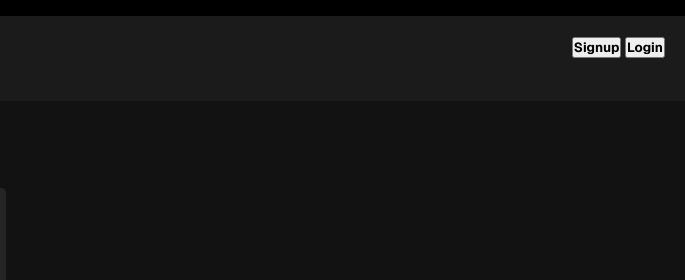
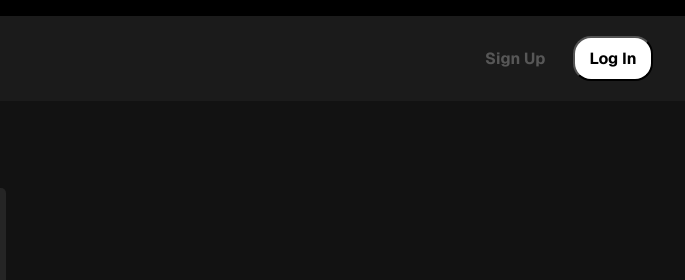
Before and after one commit to AnuragBaruah47/SpotifyClone, a plain HTML site: page index.html in a window 1280 px wide. Shown: the top 280 px of the page, 595-1280 px from the left. Drawn offline with nearby package versions, Linux system fonts and the light colour scheme; a web font is replaced by a local one.

Commit message:
Buttons Done And Js Begins

```diff
--- a/index.html
+++ b/index.html
@@ -102,8 +102,8 @@
             </div>
           </div>
           <div class="buttons">
-            <button>Signup</button>
-            <button>Login</button>
+            <button class="signup-btn">Sign Up</button>
+            <button class="login-btn">Log In</button>
           </div>
         </div>
         <div class="spotifyplaylists">
--- a/style.css
+++ b/style.css
@@ -127,3 +127,33 @@ body{
     scrollbar-width: thin;
     scrollbar-color: #444 #1a1a1a;
 }
+.buttons>*{
+    margin: 0 12px;
+}
+.signup-btn{
+    background-color: rgb(27, 27, 27);
+    color: #575757;
+    font-weight: bold;
+    border: none;
+    outline: none;
+    cursor: pointer;
+    font-size: 16px;
+}
+.signup-btn:hover{
+    font-size: 18px;
+    color: #ffffff;
+}
+
+.login-btn{
+    background-color: #ffffff;
+    border-radius: 18px;
+    width: 80px;
+    cursor: pointer;
+    color: #000000;
+    font-weight: bold;
+    padding:10px;
+    font-size: 16px;
+}
+.login-btn:hover{
+    font-size: 17px;
+}
```
